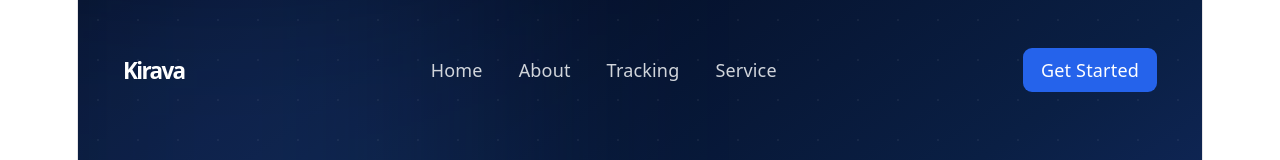
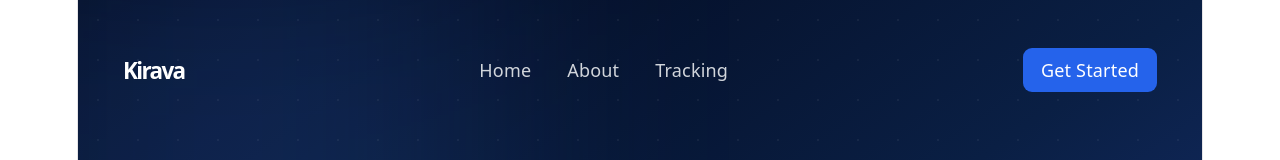
Before and after one commit to mochamadfahmifadillah/kirava-logistics, a React (Vite) app: page / in a window 1280 px wide. Shown: the top 160 px of the page. Built offline with nearby package versions, Linux system fonts and the light colour scheme.

Commit message:
Menghapus Service

```diff
--- a/src/components/layout/Navbar.jsx
+++ b/src/components/layout/Navbar.jsx
@@ -9,8 +9,6 @@ export default function Navbar() {
         <Link to="/">Home</Link>
         <Link to="/about">About</Link>
         <Link to="/tracking">Tracking</Link>
-        <Link to="/service">Service</Link>
-
       </div>
 
       <button className="bg-blue-600 px-4 py-2 rounded-lg text-white">
```
